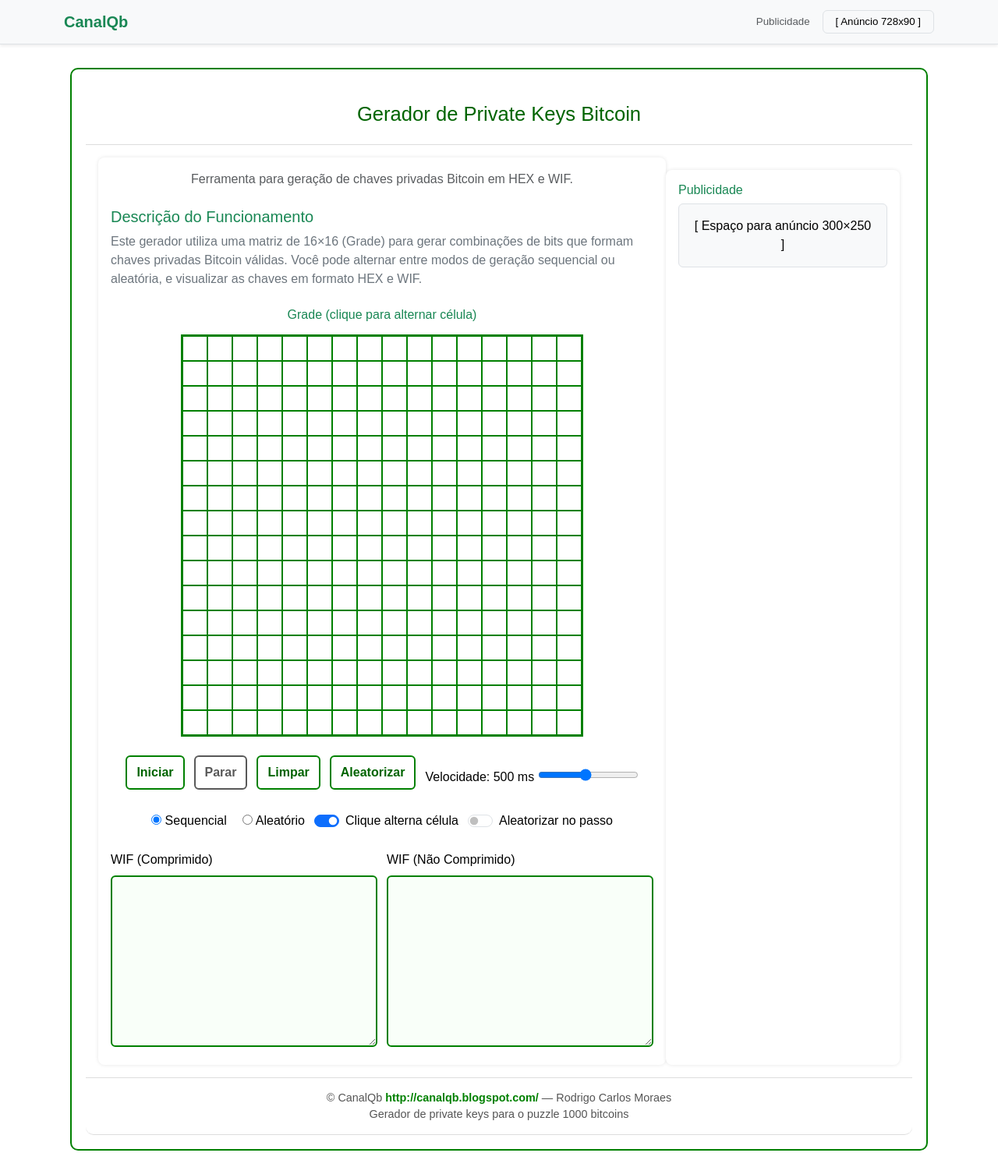
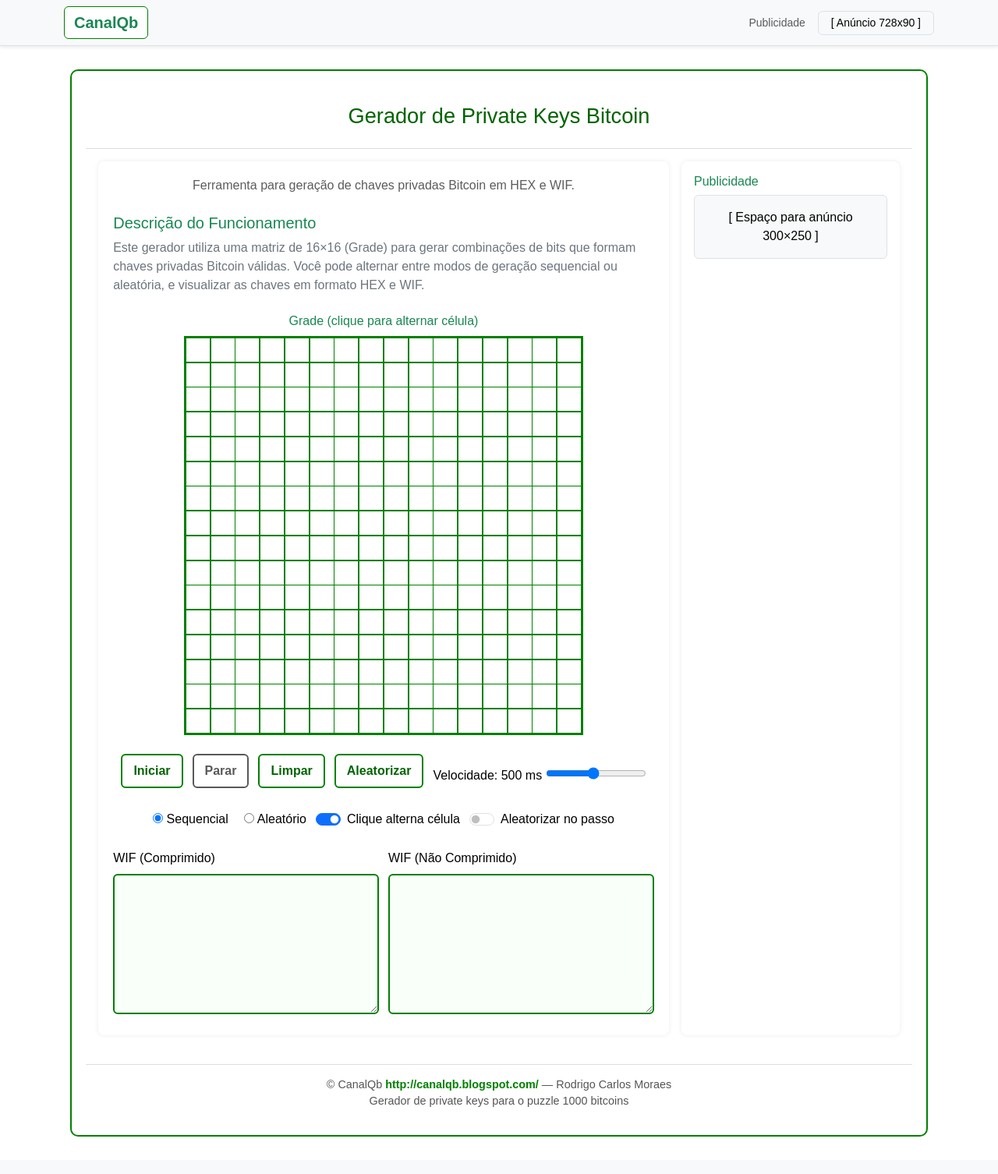
Before and after one commit to canalqb/canalqb.github.io, a PHP site: page /index2.html in a window 1280 px wide. Shown: the whole page at 78% size. After the commit the page ends 1458 px from the top, so only its background shows below. Run offline with PHP 8.4, Linux system fonts and the light colour scheme.

Commit message:
Update styles.css

```diff
--- a/css/styles.css
+++ b/css/styles.css
@@ -1,10 +1,18 @@
+/* =====================================================
+   CanalQb - Gerador de Private Keys Bitcoin
+   Autor: Rodrigo Carlos Moraes
+   -----------------------------------------------------
+   Estilo moderno, limpo e responsivo (Bootstrap-like)
+   ===================================================== */
+
 :root {
   --green: #008000;
   --dark-green: #006400;
   --bg: #ffffff;
+  --light-gray: #f5f5f5;
 }
 
-/* ---------- Estrutura geral ---------- */
+/* ---------- Estrutura Geral ---------- */
 body {
   margin: 0;
   font-family: Arial, Helvetica, sans-serif;
@@ -15,7 +23,6 @@ body {
   align-items: center;
 }
 
-/* Container principal */
 #container {
   width: 90%;
   max-width: 1100px;
@@ -30,7 +37,6 @@ body {
 /* ---------- Cabeçalho e Navegação ---------- */
 header, nav, footer {
   background-color: #fff;
-  border-bottom: 1px solid #ddd;
   text-align: center;
   width: 100%;
 }
@@ -38,18 +44,41 @@ header, nav, footer {
 header {
   padding: 1em;
   border-radius: 10px 10px 0 0;
+  border-bottom: 1px solid #ddd;
 }
 
 header h1 {
   margin: 0.3em 0;
-  font-size: 1.6em;
+  font-size: 1.7em;
   color: var(--dark-green);
 }
 
 nav {
-  font-size: 0.95em;
+  display: flex;
+  justify-content: center;
+  align-items: center;
+  flex-wrap: wrap;
   background-color: #f1f1f1;
+  border-bottom: 1px solid #ddd;
   padding: 0.5em;
+  gap: 12px;
+}
+
+/* Links de publicidade (nav) */
+nav a {
+  color: var(--dark-green);
+  font-weight: 600;
+  text-decoration: none;
+  border: 1px solid var(--green);
+  border-radius: 6px;
+  padding: 6px 12px;
+  background: #fff;
+  transition: all 0.2s ease;
+}
+
+nav a:hover {
+  background: var(--green);
+  color: #fff;
 }
 
 /* ---------- Layout Principal ---------- */
@@ -61,34 +90,36 @@ main {
   max-width: 1200px;
   width: 100%;
   box-sizing: border-box;
+  gap: 1em;
 }
 
 section.content {
   flex: 1;
-  min-width: 300px;
+  min-width: 320px;
   background: #fff;
-  padding: 1em;
+  padding: 1.2em;
   border-radius: 8px;
-  box-shadow: 0 0 5px rgba(0,0,0,0.1);
+  box-shadow: 0 0 6px rgba(0,0,0,0.08);
 }
 
 /* Sidebar (Publicidade) */
 aside.sidebar {
-  width: 300px;
+  width: 280px;
   background: #fff;
   padding: 1em;
-  margin-top: 1em;
   border-radius: 8px;
-  box-shadow: 0 0 5px rgba(0,0,0,0.1);
+  box-shadow: 0 0 6px rgba(0,0,0,0.08);
 }
 
 /* ---------- Canvas e Controles ---------- */
 .canvas-wrap {
   display: flex;
-  justify-content: space-between;
-  gap: 20px;
-  align-items: flex-start;
-  flex-wrap: wrap;
+  justify-content: center;
+  flex-direction: column;
+  align-items: center;
+  text-align: center;
+  gap: 10px;
+  margin-top: 10px;
 }
 
 canvas#grid {
@@ -97,21 +128,24 @@ canvas#grid {
   image-rendering: pixelated;
   cursor: pointer;
   display: block;
-  margin: 1em auto;
+  width: 512px;
+  height: 512px;
+  margin: 10px auto;
 }
 
+/* ---------- Botões e Campos ---------- */
 .controls {
   display: flex;
   justify-content: center;
+  flex-wrap: wrap;
   gap: 12px;
-  flex-wrap: wrap;
   margin-top: 10px;
 }
 
 button,
 .btn {
   display: inline-block;
-  padding: 8px 12px;
+  padding: 8px 14px;
   border-radius: 6px;
   border: 2px solid var(--green);
   background: #fff;
@@ -134,12 +168,7 @@ button:disabled {
   cursor: not-allowed;
 }
 
-button:active,
-.btn:active {
-  transform: translateY(1px);
-}
-
-/* ---------- Fieldsets e Configurações ---------- */
+/* ---------- Fieldsets ---------- */
 fieldset {
   border: 1px solid #ccc;
   padding: 1em;
@@ -154,11 +183,11 @@ legend {
   color: var(--dark-green);
 }
 
-/* ---------- Textareas e Logs ---------- */
+/* ---------- Textareas ---------- */
 textarea,
 textarea.logbox {
   width: 100%;
-  height: 220px;
+  height: 180px;
   margin-top: 8px;
   box-sizing: border-box;
   border: 2px solid var(--green);
@@ -172,6 +201,7 @@ textarea.logbox {
   white-space: pre;
 }
 
+/* ---------- Logs ---------- */
 .logs {
   display: flex;
   gap: 12px;
@@ -184,6 +214,11 @@ textarea.logbox {
   min-width: 280px;
 }
 
+/* Oculta o log de criação (mantém estrutura) */
+#privateKeysBox {
+  display: none;
+}
+
 /* ---------- Rodapé ---------- */
 footer {
   background: #fff;
@@ -193,6 +228,7 @@ footer {
   font-size: 0.9em;
   color: #555;
   border-radius: 0 0 10px 10px;
+  margin-top: 1.5em;
 }
 
 footer a {
@@ -205,6 +241,7 @@ footer a {
 @media (max-width: 900px) {
   main {
     flex-direction: column;
+    align-items: center;
   }
 
   aside.sidebar {
```
